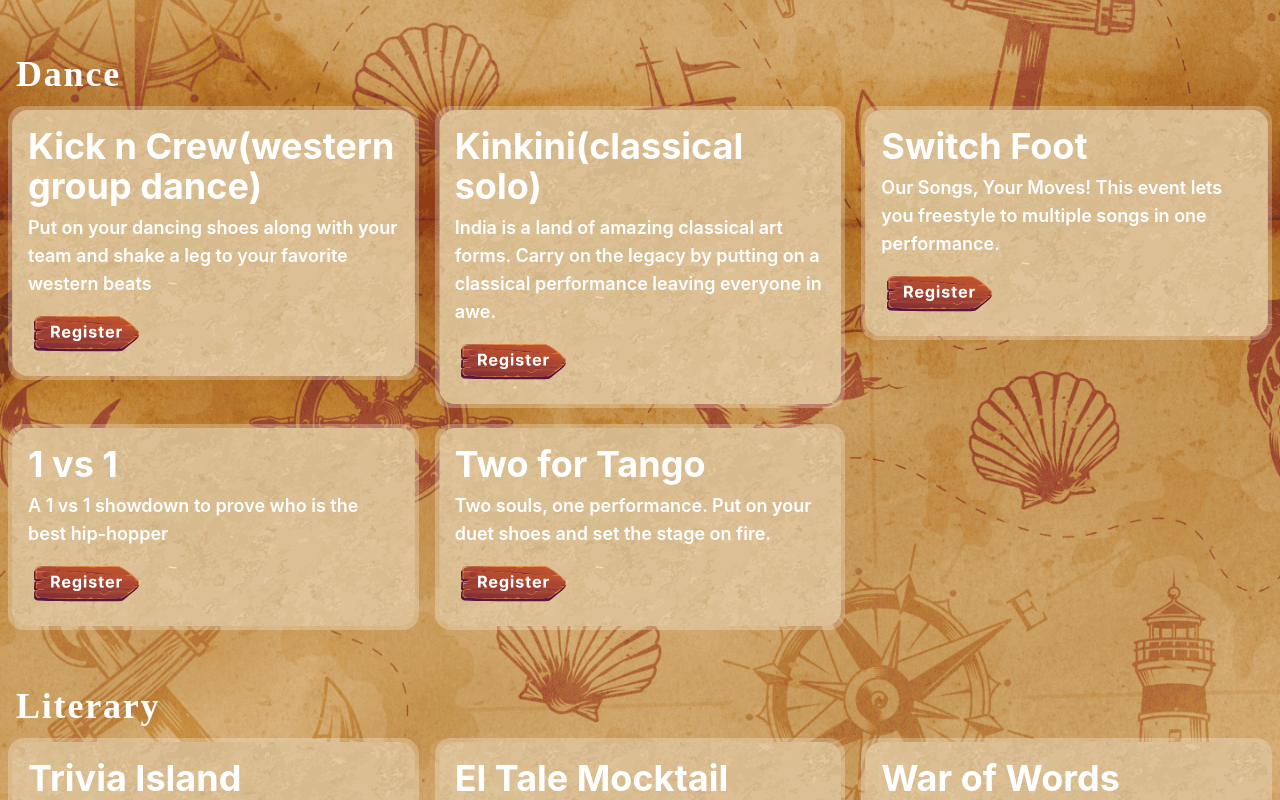
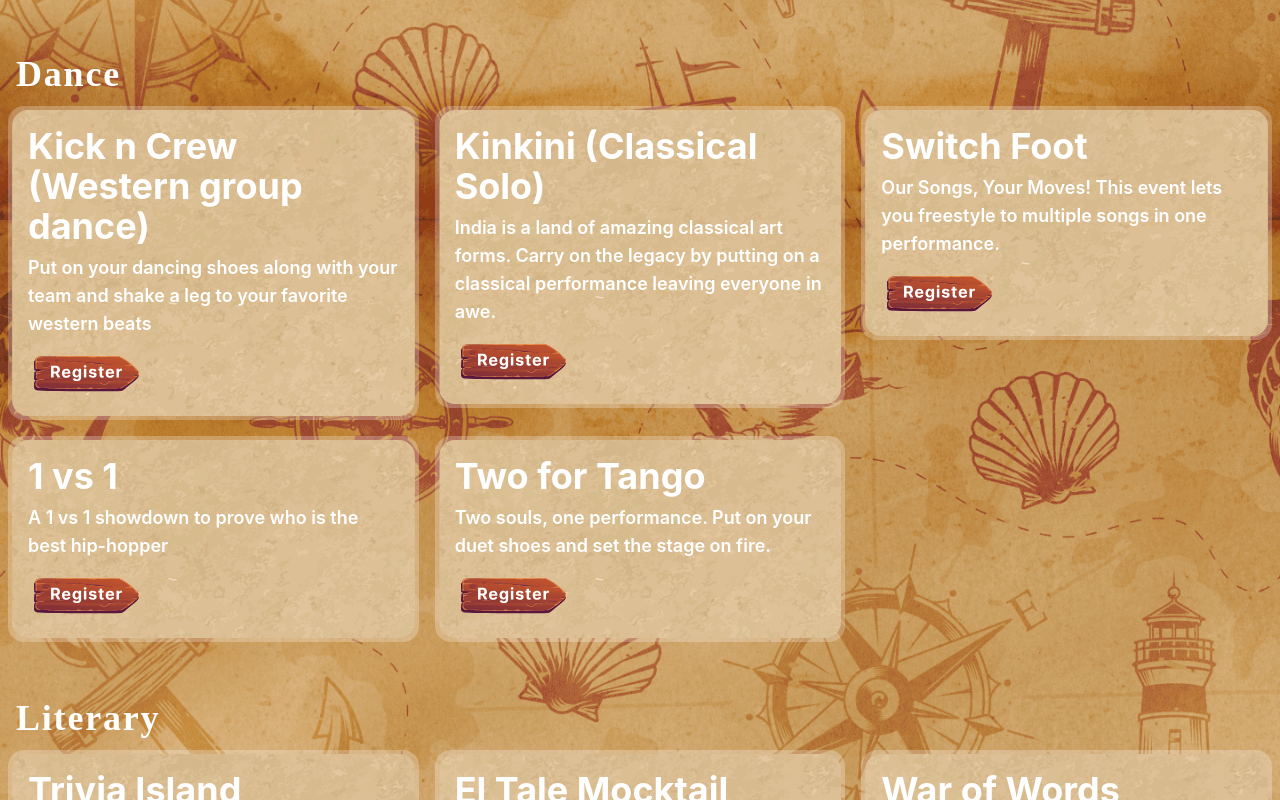
Before and after one commit to healertrix/cultura-final, a Next.js app: page /events in a window 1280 px wide. Shown: the part 2340-3140 px from the top of the page. Built offline with nearby package versions, Linux system fonts and the light colour scheme; a web font is replaced by a local one.

Commit message:
name of Get tickets changed to register

```diff
--- a/components/eventPage.js
+++ b/components/eventPage.js
@@ -554,7 +554,7 @@ export default function EventDetails() {
 						</section>
 						<section id="Department">
 							<h2 className="text-2xl sm:text-4xl highlight font-bold text-white tracking-wider">
-								DEPARTMENTS
+								TECHNICAL
 							</h2>
 							<div className="flex flex-wrap -m-4 mt-[0.25rem] mb-[3rem]">
 								{cseData.map((eventInfo, index) => (
--- a/public/event/eventDetails.json
+++ b/public/event/eventDetails.json
@@ -214,7 +214,7 @@
 	"Dance": [
 		{
 			"Category": "Dance",
-			"Event": "Kick n Crew(western group dance)",
+			"Event": "Kick n Crew (Western group dance)",
 			"Registration": 600,
 			"Payment": "https://imjo.in/J2saA4",
 			"Description": "Put on your dancing shoes along with your team and shake a leg to your favorite western beats",
@@ -226,7 +226,7 @@
 		},
 		{
 			"Category": "Dance",
-			"Event": "Kinkini(classical solo)",
+			"Event": "Kinkini (Classical Solo)",
 			"Registration": 150,
 			"Payment": "https://imjo.in/UzzWYV",
 			"Description": "India is a land of amazing classical art forms. Carry on the legacy by putting on a classical performance leaving everyone in awe.",
```
